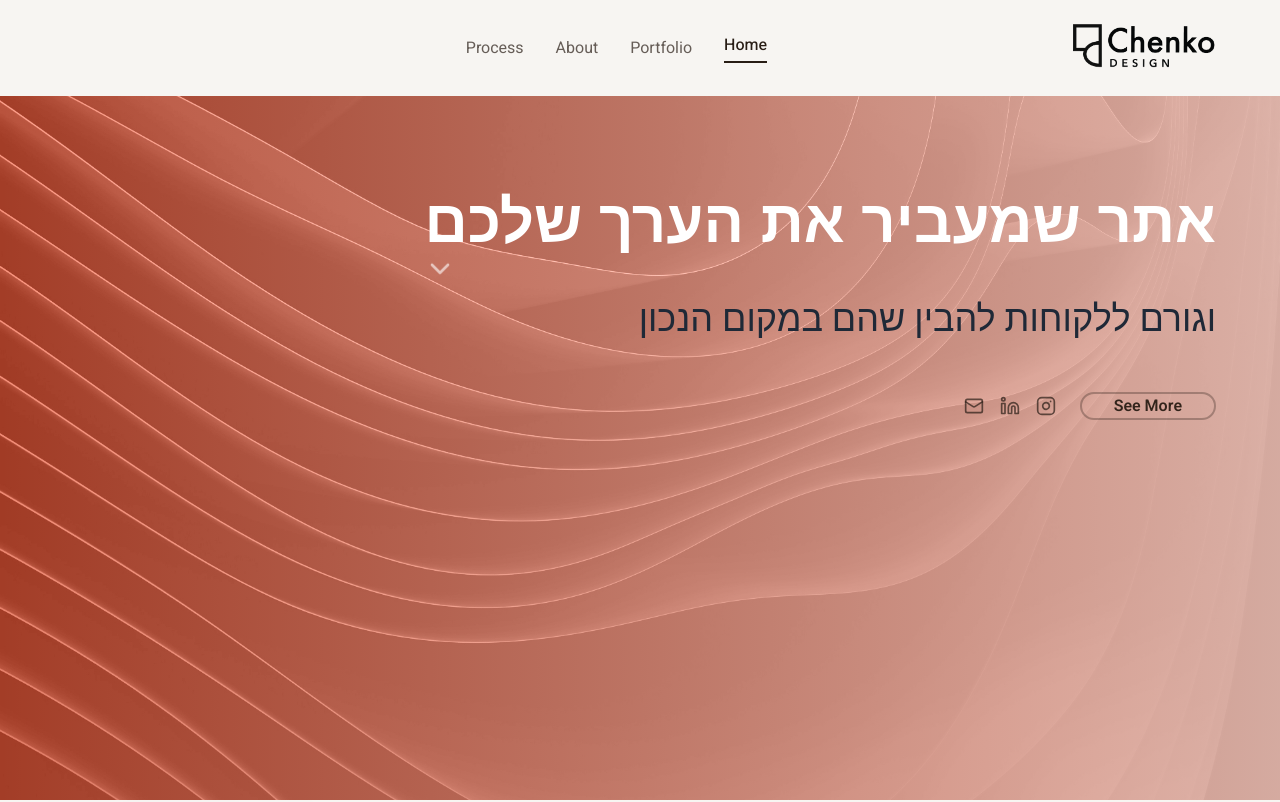
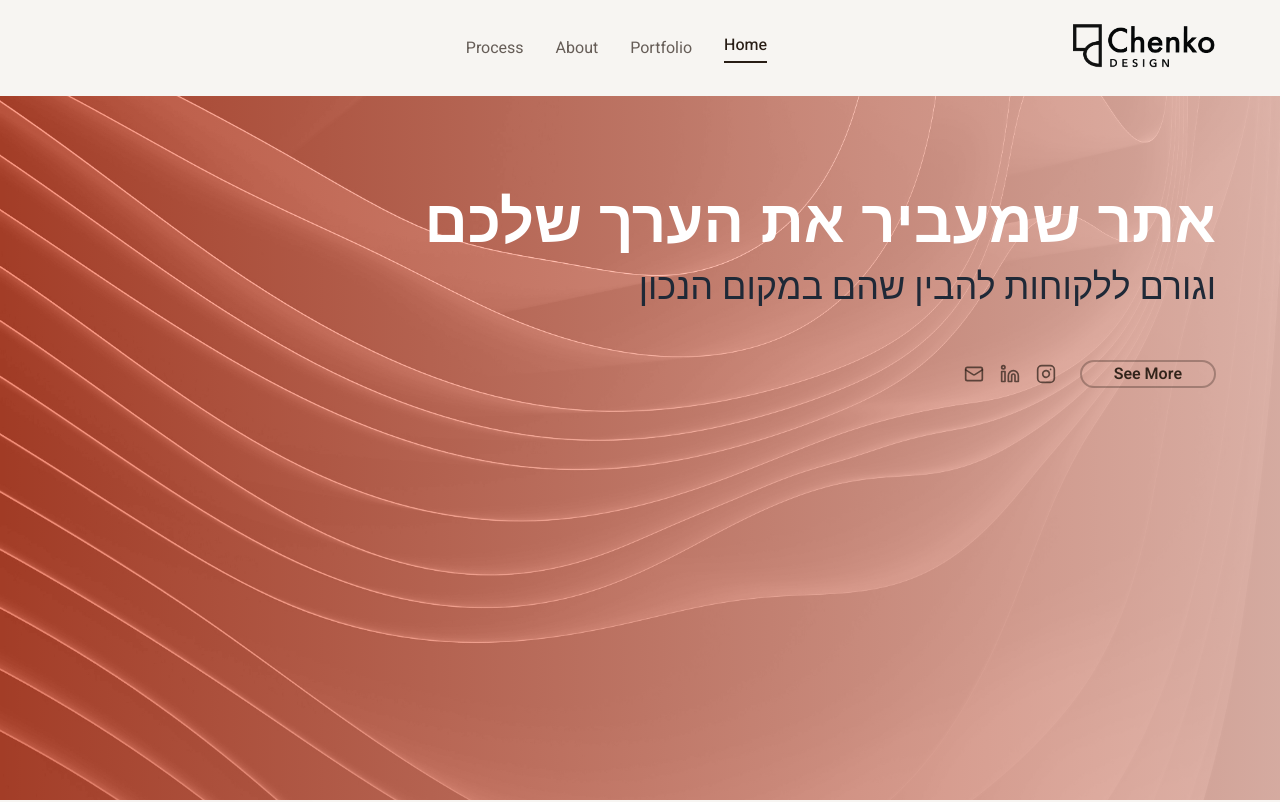
Before and after one commit to Chenko-Design/pixel-whisperer-co, a React (Vite) app: page / in a window 1280 px wide. Shown: the top 802 px of the page. Built offline with nearby package versions, Linux system fonts and the light colour scheme; the HTML template or start-up script is replaced by a standard one; a web font is replaced by a local one.

Commit message:
Reverted to commit cfe4a4762a0e8a561d4085a6d7f3c9f67ba70c28

```diff
--- a/src/components/landing/Hero.tsx
+++ b/src/components/landing/Hero.tsx
@@ -1,5 +1,5 @@
 import { Button } from "@/components/ui/button";
-import { Instagram, Linkedin, Mail, ChevronDown } from "lucide-react";
+import { Instagram, Linkedin, Mail } from "lucide-react";
 import logo from "@/assets/logo.png";
 import heroBg from "@/assets/hero-bg-abstract.jpg";
 
@@ -39,12 +39,9 @@ const Hero = () => {
           <div className="flex justify-start">
             {/* Text content - aligned right (start in RTL) */}
             <div className="text-right">
-              <h1 className="font-headline font-black text-4xl md:text-5xl lg:text-6xl text-white leading-tight mb-2 animate-fade-up">
+              <h1 className="font-headline font-black text-4xl md:text-5xl lg:text-6xl text-white leading-tight mb-4 animate-fade-up">
                 אתר שמעביר את הערך שלכם
               </h1>
-              <div className="flex justify-end mb-2 animate-fade-up" style={{ animationDelay: "0.05s" }}>
-                <ChevronDown className="h-8 w-8 text-white/60 animate-bounce" />
-              </div>
               <h2
                 className="font-body text-2xl md:text-3xl lg:text-4xl text-gray-800 mb-12 animate-fade-up"
                 style={{ animationDelay: "0.1s" }}
```
